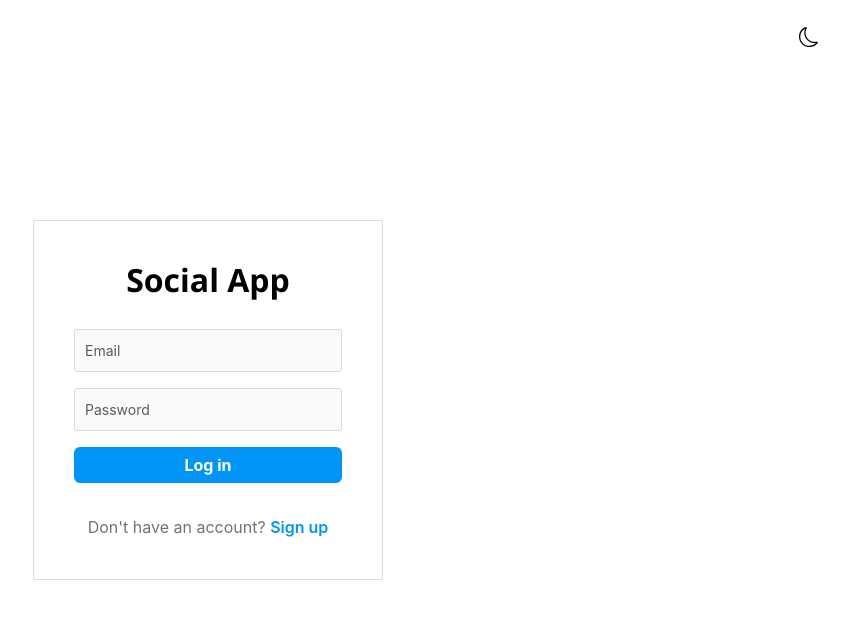
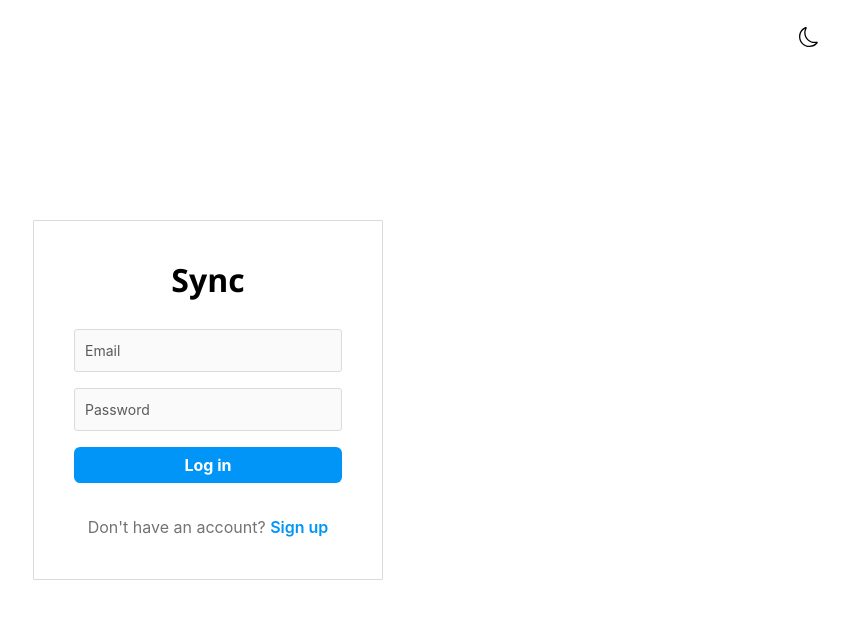
Before and after one commit to AbdulrahmanBassem/Sync-Social-Media-Platform, a React (Vite) app in the folder client/: page /login in a window 1280 px wide. Shown: the top 618 px of the page, without its empty margins (432-1280 px from the left). Built offline with nearby package versions, Linux system fonts and the light colour scheme; no server answers.

Commit message:
fix: update brand title from 'Social App' to 'Sync' in Login and Register components

```diff
--- a/client/src/pages/Login.jsx
+++ b/client/src/pages/Login.jsx
@@ -35,7 +35,7 @@ const Login = () => {
       </div>
 
       <div className="auth-card">
-        <h1 className="brand-title">Social App</h1>
+        <h1 className="brand-title">Sync</h1>
 
         <Form onSubmit={handleSubmit}>
           <Form.Group className="mb-3">
--- a/client/src/pages/Register.jsx
+++ b/client/src/pages/Register.jsx
@@ -44,7 +44,7 @@ const Register = () => {
       </div>
 
       <div className="auth-card">
-        <h1 className="brand-title">Social App</h1>
+        <h1 className="brand-title">Sync</h1>
         <p className="text-center text-muted-custom fw-bold mb-4">Sign up to see photos and videos from your friends.</p>
 
         <Form onSubmit={handleSubmit}>
```
